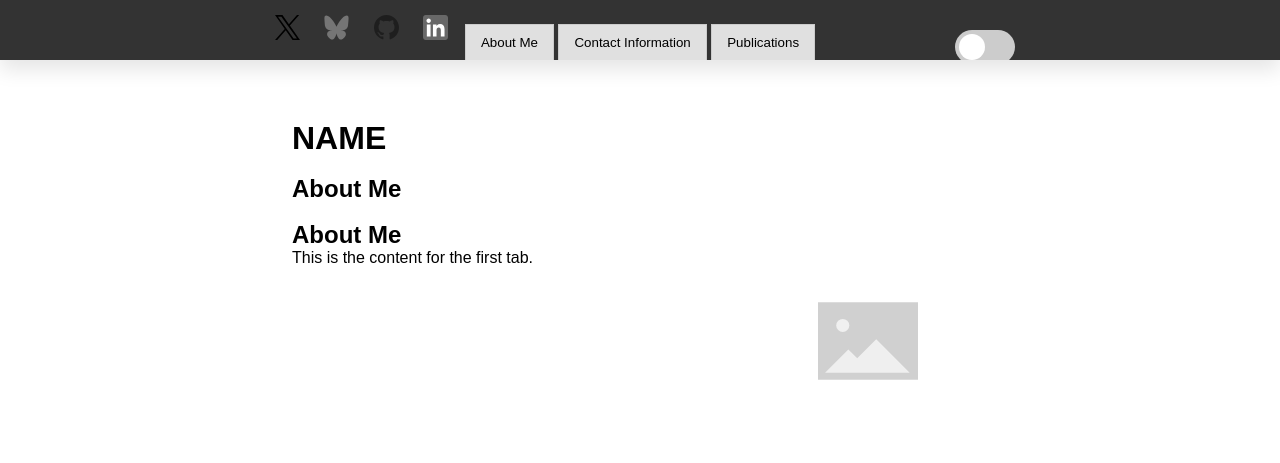
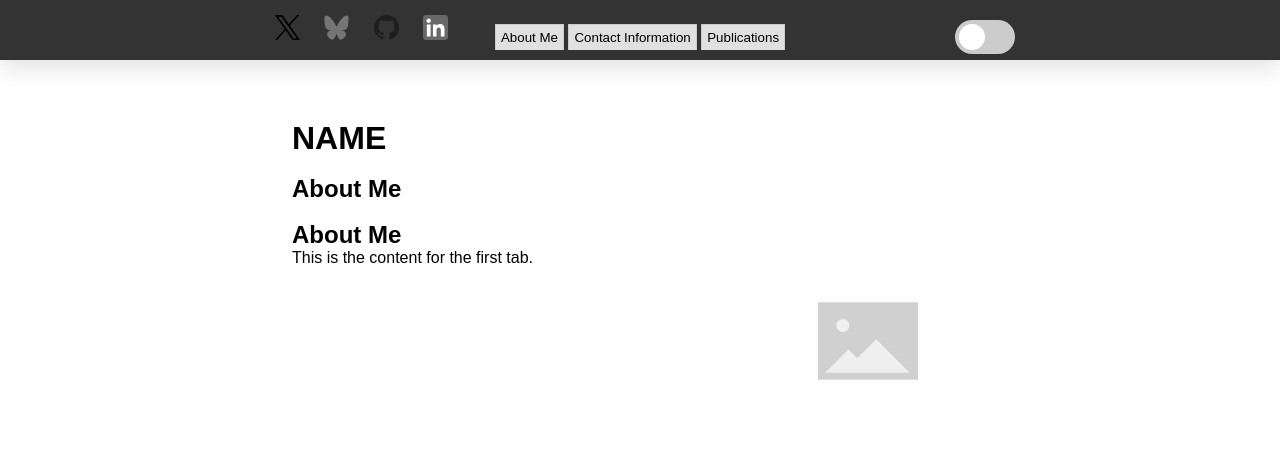
Before and after one commit to jefdormungandr/Website, a plain HTML site: page index.html in a window 1280 px wide. Drawn offline with Linux system fonts and the light colour scheme.

Commit message:
Update styles.css

```diff
--- a/styles.css
+++ b/styles.css
@@ -169,7 +169,7 @@ input:checked + .slider:before {
 }
 
 .tab-button {
-  padding: 10px 15px;
+  padding: 5px;
   cursor: pointer;
   border: 1px solid #ccc;
   background-color: #f0f0f0;
```
